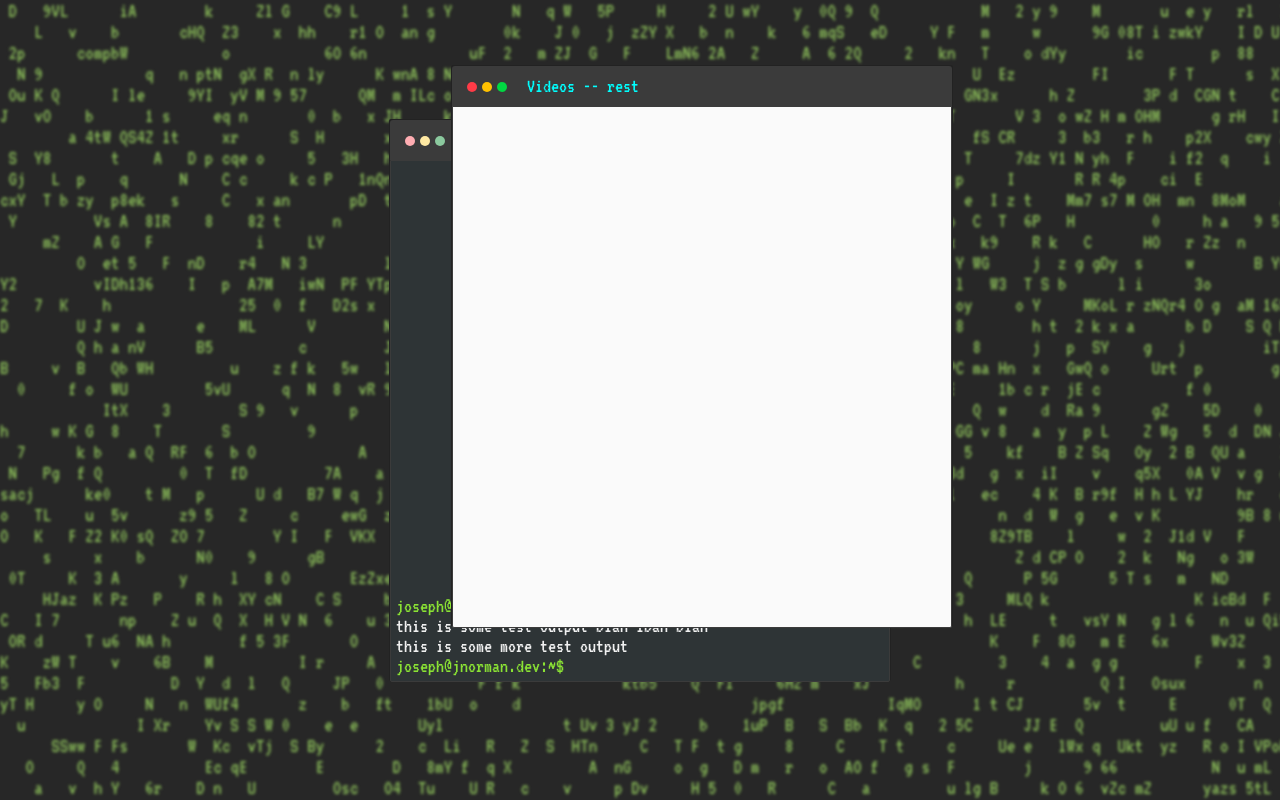
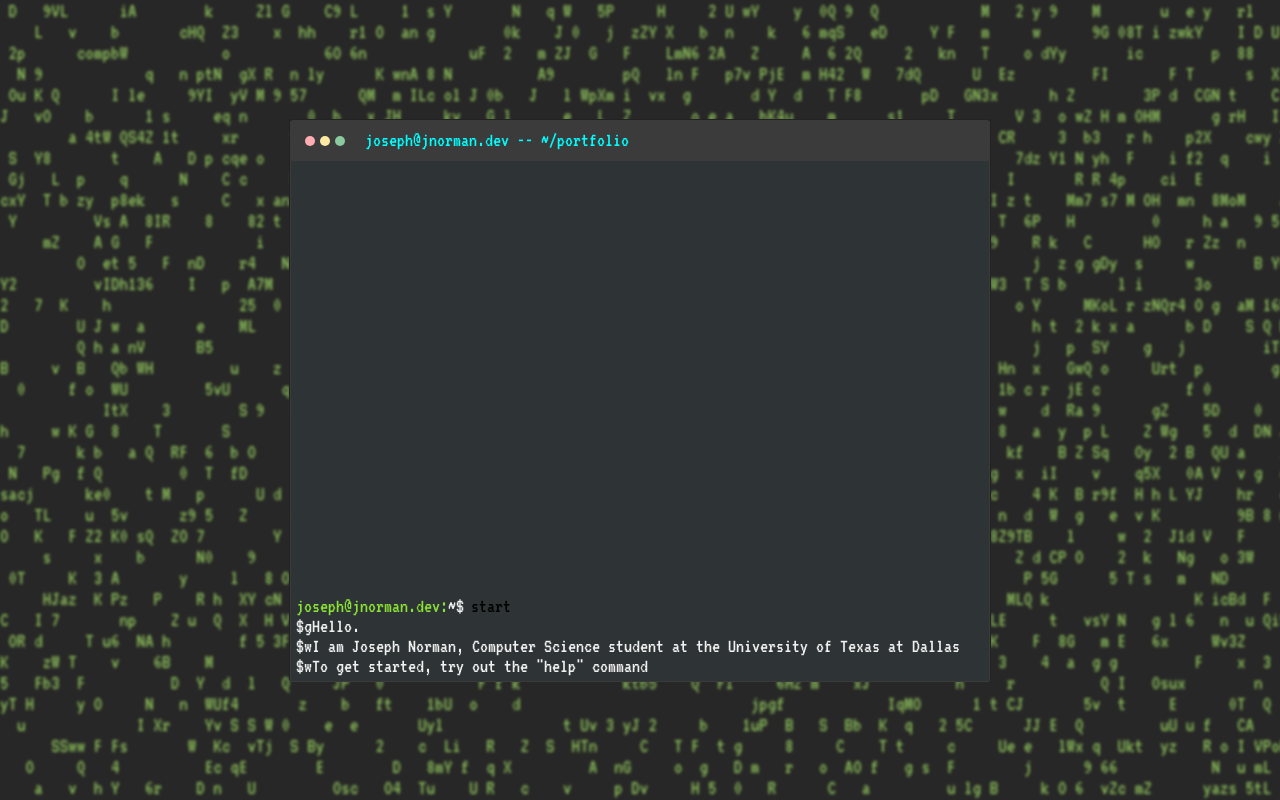
Before and after one commit to jnorman-us/portfolio, a React app: page / in a window 1280 px wide. Built offline with nearby package versions, Linux system fonts and the light colour scheme.

Commit message:
Adds a line-by-line output system, needs to finish colored letters, though

```diff
--- a/package.json
+++ b/package.json
@@ -1,8 +1,10 @@
 {
   "name": "portfolio",
+  "homepage": "https://josephnormandev.github.io/portfolio",
   "version": "0.1.0",
   "private": true,
   "dependencies": {
+    "gh-pages": "^2.1.1",
     "react": "^16.10.1",
     "react-dom": "^16.10.1",
     "react-draggable": "^4.0.3",
@@ -12,7 +14,9 @@
     "start": "react-scripts start",
     "build": "react-scripts build",
     "test": "react-scripts test",
-    "eject": "react-scripts eject"
+    "eject": "react-scripts eject",
+    "predeploy": "npm run build",
+    "deploy": "gh-pages -d build"
   },
   "eslintConfig": {
     "extends": "react-app"
--- a/src/Desktop.js
+++ b/src/Desktop.js
@@ -79,7 +79,6 @@ class Desktop extends React.Component
 					{ renderText }
 				</div>
 				{ WindowManager.openTerminalWindow() }
-				{ WindowManager.openVideoWindow('rest') }
 			</div>
 		);
 	}
--- a/src/static/css/terminal.css
+++ b/src/static/css/terminal.css
@@ -11,17 +11,36 @@
 	flex-direction: column;
 }
 
-.terminal-command {
+.terminal-command-query {
+	float: left;
+	width: 100%;
+}
+
+.terminal-command-prompt {
+	margin-left: 7px;
+	background-color: inherit;
+	outline: none;
+	border: none;
+	color: inherit;
+	font: inherit;
+	padding: 0px;
+	width: calc(100% - 178px);
+}
+
+.terminal-query-output {
+	white-space: pre;
+	overflow-x: auto;
+            white-space: pre-wrap;
+            white-space: -moz-pre-wrap;
+            white-space: -pre-wrap;
+            white-space: -o-pre-wrap;
+            word-wrap: break-word;
+}
+
+.white {
 	color: #f0f0f0;
 }
 
-.terminal-command-query {
-	float: left;
+.green {
 	color: #8AE234;
 }
-
-.terminal-command-prompt {
-	margin-left: 175px;
-	caret-style: block;
-
-}
--- a/src/static/css/window.css
+++ b/src/static/css/window.css
@@ -11,11 +11,11 @@
 
 	min-width: 300px;
 	width: 70%;
-	max-width: 500px;
+	max-width: 700px;
 
 	min-height: 300px;
 	height: 70%;
-	max-width: 500px;
+	max-width: 700px;
 }
 
 .window-bar {
--- a/src/windows/TerminalWindow.js
+++ b/src/windows/TerminalWindow.js
@@ -18,31 +18,122 @@ class TerminalWindow extends Window
 			background_color: '#2E3436',
 			window_title: 'joseph@jnorman.dev -- ~/portfolio',
 		});
+
+		this.commandTemplates = new Map();
+		this.commandTemplates.set('start', {
+			output: [
+				'$gHello.',
+				'$wI am Joseph Norman, Computer Science student at the University of Texas at Dallas',
+				'$wTo get started, try out the "help" command',
+			],
+			window: false,
+		});
+
+		this.setInState({
+			commands: [
+				'start',
+			],
+			renderedLines: [],
+			line: 0,
+		});
+		this.renderOutput('start');
 	}
 
-	enterCommand(e)
+	onEnter(e)
 	{
-		if(e.key === 'Enter')
-			console.log(e)
+		if(e.keyCode === 13)
+		{
+			var state = this.getState();
+			var commandText = e.target.value;
+			var commands = state.commands.slice(0);
+
+			if(this.commandTemplates.has(commandText))
+			{
+				commands.unshift(commandText);
+				this.setInState({
+					commands: commands,
+				});
+
+				// now, open window
+			}
+			else
+			{
+				commands.unshift('error');
+				this.setInState({
+					commands: commands,
+				});
+			}
+
+			for( ; state.line < state.commands.length; state.line ++)
+			{
+				var self = this;
+				setTimeout(function() {
+					self.renderLine(state.command[state.line]);
+				}, 250 * this.state.line);
+			}
+		}
 	}
 
 	renderContent()
 	{
+		console.log(this.getState());
 		return (
 			<div className="terminal">
-				<div className="terminal-command">
-					<div className="terminal-command-query">joseph@jnorman.dev:~$ </div>
-					<div className="terminal-command-prompt">help</div>
-					<div className="terminal-query-output">this is some test output blah lbah blah</div>
-					<div className="terminal-query-output">this is some more test output</div>
-				</div>
-				<div className="terminal-command">
-					<div className="terminal-command-query">joseph@jnorman.dev:~$ </div>
-					<div className="terminal-command-prompt"
-						onKeyPress={ this.enterCommand }></div>
-				</div>
+				{ this.getState().renderedLines }
 			</div>
 		);
+	}
+
+	renderOutput(command)
+	{
+		var lines = [];
+		var outputLines = [];
+
+		for(var line of this.commandTemplates.get(command).output)
+		{
+			outputLines.push(
+				<div className="terminal-query-output">
+					{ this.renderOutputLine(line) }
+				</div>
+			);
+		}
+
+		lines.push(
+			<div className="terminal-command">
+				<div className="terminal-command-query">
+					<span className="green">joseph@jnorman.dev:</span><span className="white">~$</span>
+					<input className="terminal-command-prompt" value={command} readOnly></input>
+				</div><br></br>
+				{ outputLines }
+			</div>
+		);
+
+		this.setInState({
+			renderedLines: this.getState().renderedLines.concat(lines)
+		});
+	}
+
+	renderOutputLine(line)
+	{/*
+		var colorBlock = [];
+
+		var index = 0;
+		var opened = false;
+		while(line.indexOf('$', index))
+		{
+			if(opened)
+			{
+				opened = false;
+				colorBlock
+			}
+			else
+			{
+				opened = true;
+			}
+			var colorCode =
+			index = line.indexOf('$', index + 1);
+		}*/
+		return <span className="white">{line}</span>
 	}
 }
 
--- a/src/windows/VideoWindow.js
+++ b/src/windows/VideoWindow.js
@@ -21,7 +21,7 @@ class VideoWindow extends Window
 
 	renderContent()
 	{
-		return;
+		return <div></div>;
 	}
 }
 
--- a/src/windows/Window.js
+++ b/src/windows/Window.js
@@ -49,6 +49,21 @@ class Window extends React.Component
 
 		// references
 		this.window_ref = React.createRef();
+	}
+
+	setInState(toMerge)
+	{
+		this.state = {...this.state, ...toMerge};
+	}
+
+	addToState(toMerge)
+	{
+		this.setState({...this.state, ...toMerge})
+	}
+
+	getState()
+	{
+		return this.state;
 	}
 
 	onDrag(e)
```
Also changed, not shown: 1 other file.
